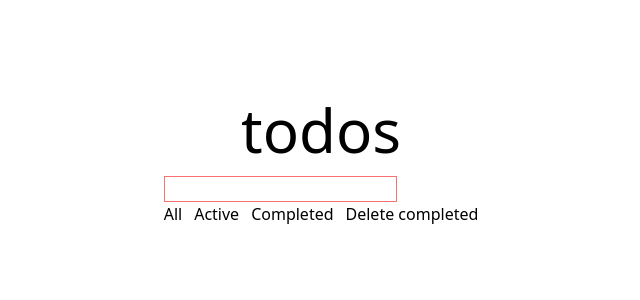
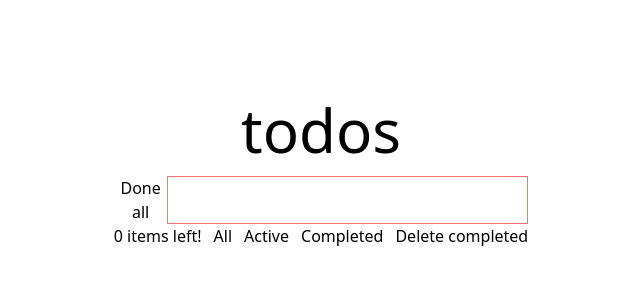
Before and after one commit to KeKeZMen/react-todo-mvc, a React app: page / in a window 1280 px wide. Shown: the top 300 px of the page, without its empty margins (319-959 px from the left). Built offline with nearby package versions, Linux system fonts and the light colour scheme.

Commit message:
feat: завершение всех todos

```diff
--- a/src/entities/todo/context.ts
+++ b/src/entities/todo/context.ts
@@ -8,6 +8,7 @@ export type TodosContextType = {
   handleDeleteTodo: (id: number) => void;
   handleEditTodo: (todo: Todo) => void;
   handleDeleteCompletedTodos: () => void;
+  handleDoneAllTodos: () => void;
 } | null;
 
 export const TodosContext = createContext<TodosContextType>(null);
--- a/src/entities/todo/ui/todo-row/hooks/use-handle-todo.ts
+++ b/src/entities/todo/ui/todo-row/hooks/use-handle-todo.ts
@@ -17,9 +17,14 @@ export default function useHandleTodo(todo: Todo) {
   const onEditClick = () => handleEditTodo({ ...todo, status: !todo.status });
   const onDeleteClick = () => handleDeleteTodo(todo.id);
   const onEnterTodoTitle = (e: React.KeyboardEvent) => {
-    if (e.key === "Enter" && todoTitle !== "") {
+    if (e.key === "Enter") {
+      setIsEditing(false);
+
+      if (todoTitle === "") {
+        return setTodoTitle(todo.title);
+      }
+
       handleEditTodo({ ...todo, title: todoTitle });
-      setIsEditing(false);
     }
   };
 
--- /dev/null
+++ b/src/features/todo/DoneAllTodosButton.tsx
@@ -0,0 +1,8 @@
+import { TodosContext } from "@/entities/todo/context";
+import { useContext } from "react";
+
+export default function DoneAllTodosButton() {
+  const { handleDoneAllTodos } = useContext(TodosContext);
+
+  return <button onClick={handleDoneAllTodos}>Done all</button>;
+}
--- a/src/features/todo/create-todo-input/index.tsx
+++ b/src/features/todo/create-todo-input/index.tsx
@@ -9,7 +9,7 @@ export default function CreateTodoInput() {
       value={todoTitle}
       onChange={handleTodoTitle}
       onKeyUp={handleEnter}
-      className="border border-red-400"
+      className="border border-red-400 w-full"
     />
   );
 }
--- a/src/widgets/todo-block/hooks/use-todos.ts
+++ b/src/widgets/todo-block/hooks/use-todos.ts
@@ -1,4 +1,4 @@
-import { useEffect, useState } from "react";
+import { useEffect, useMemo, useState } from "react";
 import { useLocation } from "react-router-dom";
 
 import { Todo } from "@/entities/todo/model";
@@ -26,6 +26,14 @@ export default function useTodos() {
   const handleDeleteCompletedTodos = () =>
     setTodos((prev) => prev.filter((todo) => !todo.status));
 
+  const handleDoneAllTodos = () =>
+    setTodos((prev) => prev.map((todo) => ({ ...todo, status: true })));
+
+  const todosLengts = useMemo(
+    () => todos.filter((todo) => !todo.status).length,
+    [todos]
+  );
+
   useEffect(() => {
     switch (pathname) {
       case "/active": {
@@ -47,10 +55,12 @@ export default function useTodos() {
   }, [pathname, todos]);
 
   return {
+    todos: filteredTodos,
+    todosLengts,
     handleCreateTodo,
     handleDeleteTodo,
     handleEditTodo,
     handleDeleteCompletedTodos,
-    todos: filteredTodos,
+    handleDoneAllTodos,
   };
 }
--- a/src/widgets/todo-block/index.tsx
+++ b/src/widgets/todo-block/index.tsx
@@ -1,18 +1,23 @@
+import { useMemo } from "react";
+
 import { TodosContext } from "@/entities/todo/context";
 import CreateTodoInput from "@/features/todo/create-todo-input";
 import TodoRow from "@/entities/todo/ui/todo-row";
 import DeleteCompletedTodosButton from "@/features/todo/DeleteCompletedTodosButton";
+import DoneAllTodosButton from "@/features/todo/DoneAllTodosButton";
 
 import Nav from "../Nav";
 import useTodos from "./hooks/use-todos";
 
 export default function TodoBlock() {
   const {
+    todos,
+    todosLengts,
     handleCreateTodo,
     handleDeleteCompletedTodos,
     handleDeleteTodo,
     handleEditTodo,
-    todos,
+    handleDoneAllTodos,
   } = useTodos();
 
   return (
@@ -24,16 +29,26 @@ export default function TodoBlock() {
           handleDeleteCompletedTodos,
           handleDeleteTodo,
           handleEditTodo,
+          handleDoneAllTodos,
         }}
       >
-        <div>
-          <CreateTodoInput />
-          {todos.map((todo) => (
-            <TodoRow todo={todo} key={todo.id} />
-          ))}
+        <div className="flex flex-col">
+          <div className="flex">
+            <DoneAllTodosButton />
+            <CreateTodoInput />
+          </div>
+
+          <div>
+            {todos.map((todo) => (
+              <TodoRow todo={todo} key={todo.id} />
+            ))}
+          </div>
+
           <div className="flex gap-3">
+            <p>
+              {todosLengts} {todosLengts == 1 ? "item" : "items"} left!
+            </p>
             <Nav />
-
             <DeleteCompletedTodosButton />
           </div>
         </div>
```
